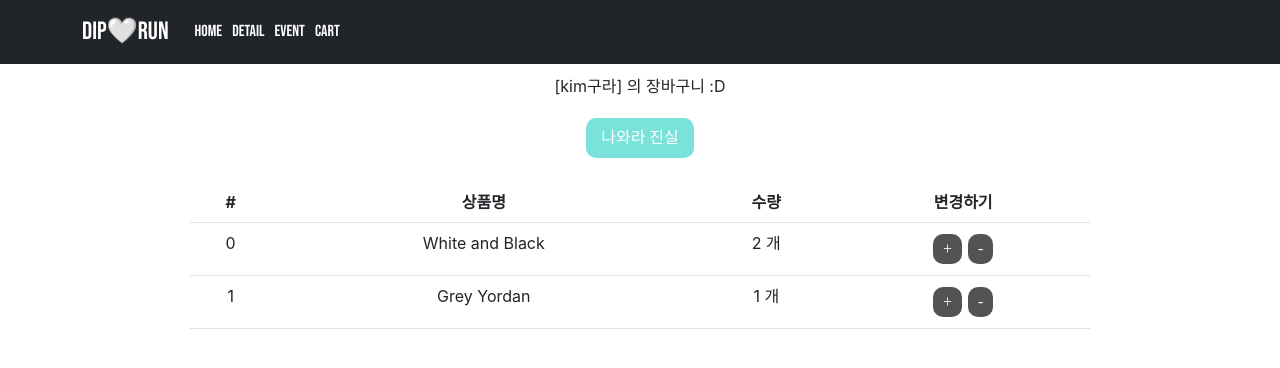
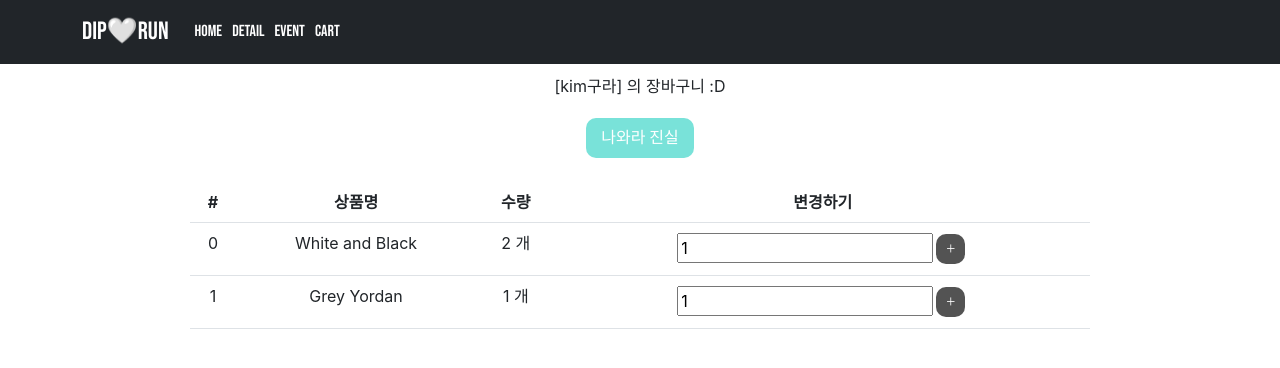
Before and after one commit to kyoungg/react-apple-shop, a React (Create React App) app: page /cart in a window 1280 px wide. Shown: the top 368 px of the page. Built offline with nearby package versions, Linux system fonts and the light colour scheme; a web font is replaced by a local one.

Commit message:
상품추가시 장바구니에 추가, 수량 수정 기능 구현

```diff
--- a/src/page/Cart.js
+++ b/src/page/Cart.js
@@ -1,9 +1,12 @@
 import { Table } from "react-bootstrap";
 import styles from "./Cart.module.css";
 import { useDispatch, useSelector } from "react-redux";
-import { changeKimTrue, UP, DOWN } from "../store";
+import { changeKimTrue } from "../store/userSlice";
+import { correctionProduct } from "../store";
+import { useState } from "react";
 
 const Cart = () => {
+  const [count, setCount] = useState(1);
   let user = useSelector((state) => state.user);
   let cartProducts = useSelector((state) => state.cartProducts);
   const dispatch = useDispatch();
@@ -37,21 +40,22 @@ const Cart = () => {
                 <td>{item.name}</td>
                 <td>{item.count} 개</td>
                 <td>
+                  <input
+                    type="number"
+                    value={count}
+                    onChange={(evt) => {
+                      setCount(evt.target.value);
+                    }}
+                  />
                   <button
                     className={styles.correctionBtn}
                     onClick={() => {
-                      dispatch(UP(item.id));
+                      dispatch(
+                        correctionProduct({ id: item.id, count: count })
+                      );
                     }}
                   >
                     +
-                  </button>
-                  <button
-                    className={styles.correctionBtn}
-                    onClick={() => {
-                      dispatch(DOWN(item.id));
-                    }}
-                  >
-                    -
                   </button>
                 </td>
               </tr>
--- a/src/page/Detail.js
+++ b/src/page/Detail.js
@@ -4,6 +4,8 @@ import { useEffect, useState } from "react";
 import styled from "styled-components";
 import styles from "./Detail.module.css";
 import { Nav } from "react-bootstrap";
+import { addProduct } from "../store.js";
+import { useDispatch } from "react-redux";
 
 const EventBox = styled.div`
   color: red;
@@ -40,9 +42,10 @@ const Detail = ({ products }) => {
   const { id } = useParams();
   const product = products.find((item) => item.id == id);
   const [limit, setLimit] = useState(true);
-  const [input, setInput] = useState("0");
+  const [input, setInput] = useState("1");
   const [tab, setTeb] = useState(0);
   const [fade, setFade] = useState("");
+  const dispatch = useDispatch();
   const onChange = (evt) => {
     setInput(evt.target.value);
   };
@@ -83,7 +86,20 @@ const Detail = ({ products }) => {
           <p>{product.content}</p>
           <p>{priceToString(product.price)} ₩</p>
           <input type="text" value={input} onChange={onChange} />
-          <button className={styles.orderBtn}>Order</button>
+          <button
+            className={styles.orderBtn}
+            onClick={() => {
+              dispatch(
+                addProduct({
+                  id: id,
+                  name: product.title,
+                  count: Number(input),
+                })
+              );
+            }}
+          >
+            Order
+          </button>
         </div>
       </div>
       <Nav variant="tabs" defaultActiveKey="link0">
--- a/src/store.js
+++ b/src/store.js
@@ -1,16 +1,5 @@
 import { configureStore, createSlice } from "@reduxjs/toolkit";
-
-let user = createSlice({
-  name: "user",
-  initialState: { firstName: "kim", lastName: "구라" },
-  reducers: {
-    changeKimTrue(state) {
-      state.lastName = "진실";
-    },
-  },
-});
-
-export let { changeKimTrue } = user.actions;
+import user from "./store/userSlice";
 
 let stock = createSlice({
   name: "stock",
@@ -25,18 +14,24 @@ let cartProducts = createSlice({
   ],
 
   reducers: {
-    UP(current, productId) {
-      const target = current.find((e) => e.id === productId);
-      return target.count + 1;
+    correctionProduct(state, action) {
+      const targetindex = state.findIndex((e) => e.id == action.payload.id);
+      console.log(targetindex);
+      state[targetindex].count += Number(action.payload.count);
     },
-    DOWN(current, productId) {
-      const target = current.find((e) => e.id === productId);
-      return target.count - 1;
+    addProduct(state, action) {
+      console.log(action.payload.id);
+      const targetIndex = state.findIndex((e) => e.id == action.payload.id);
+      console.log(targetIndex);
+      targetIndex !== -1
+        ? (state[targetIndex].count =
+            state[targetIndex].count + action.payload.count)
+        : state.push(action.payload);
     },
   },
 });
 
-export let { UP, DOWN } = cartProducts.actions;
+export let { correctionProduct, addProduct } = cartProducts.actions;
 
 export default configureStore({
   reducer: {
--- /dev/null
+++ b/src/store/userSlice.js
@@ -0,0 +1,14 @@
+import { createSlice } from "@reduxjs/toolkit";
+
+let user = createSlice({
+  name: "user",
+  initialState: { firstName: "kim", lastName: "구라" },
+  reducers: {
+    changeKimTrue(state) {
+      state.lastName = "진실";
+    },
+  },
+});
+
+export let { changeKimTrue } = user.actions;
+export default user;
```
